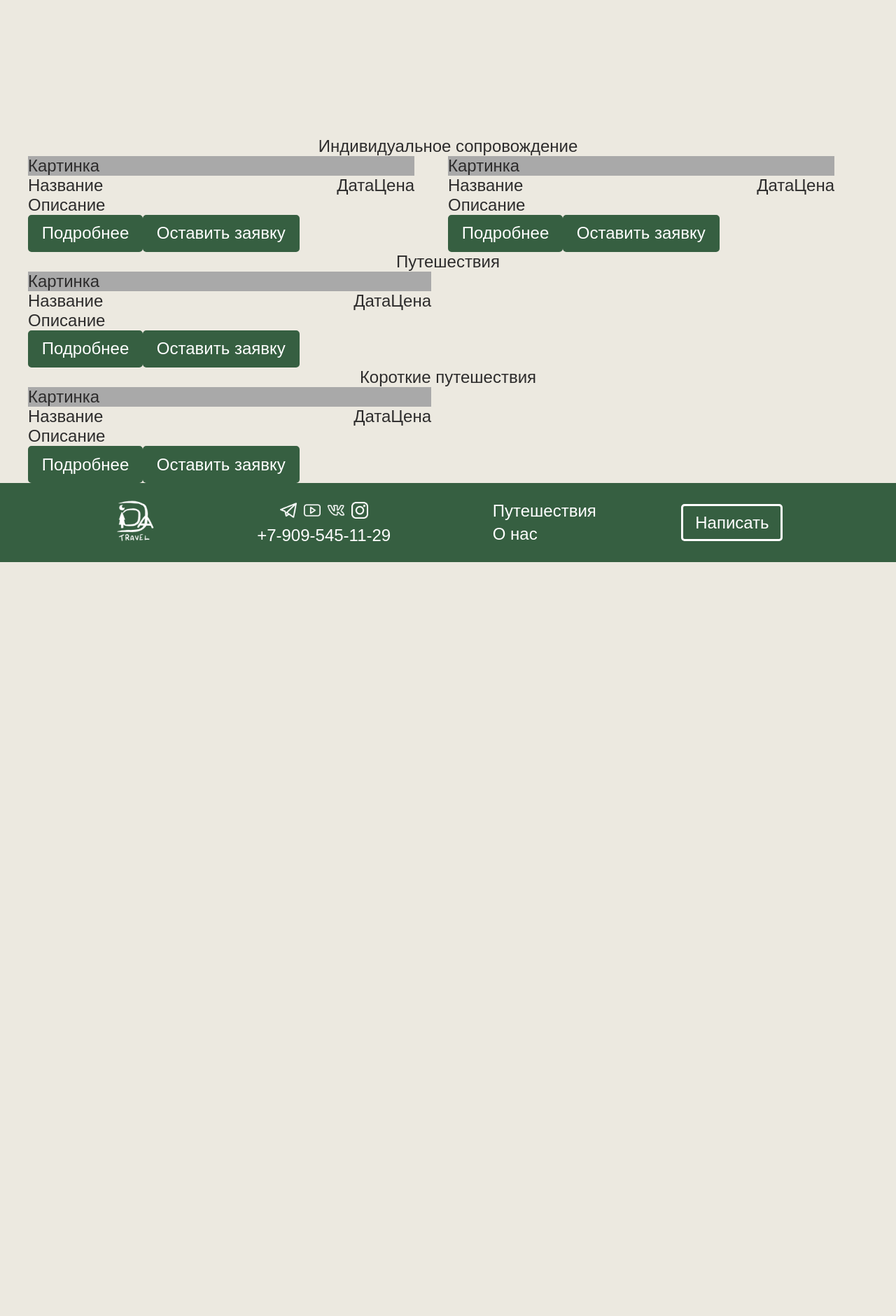
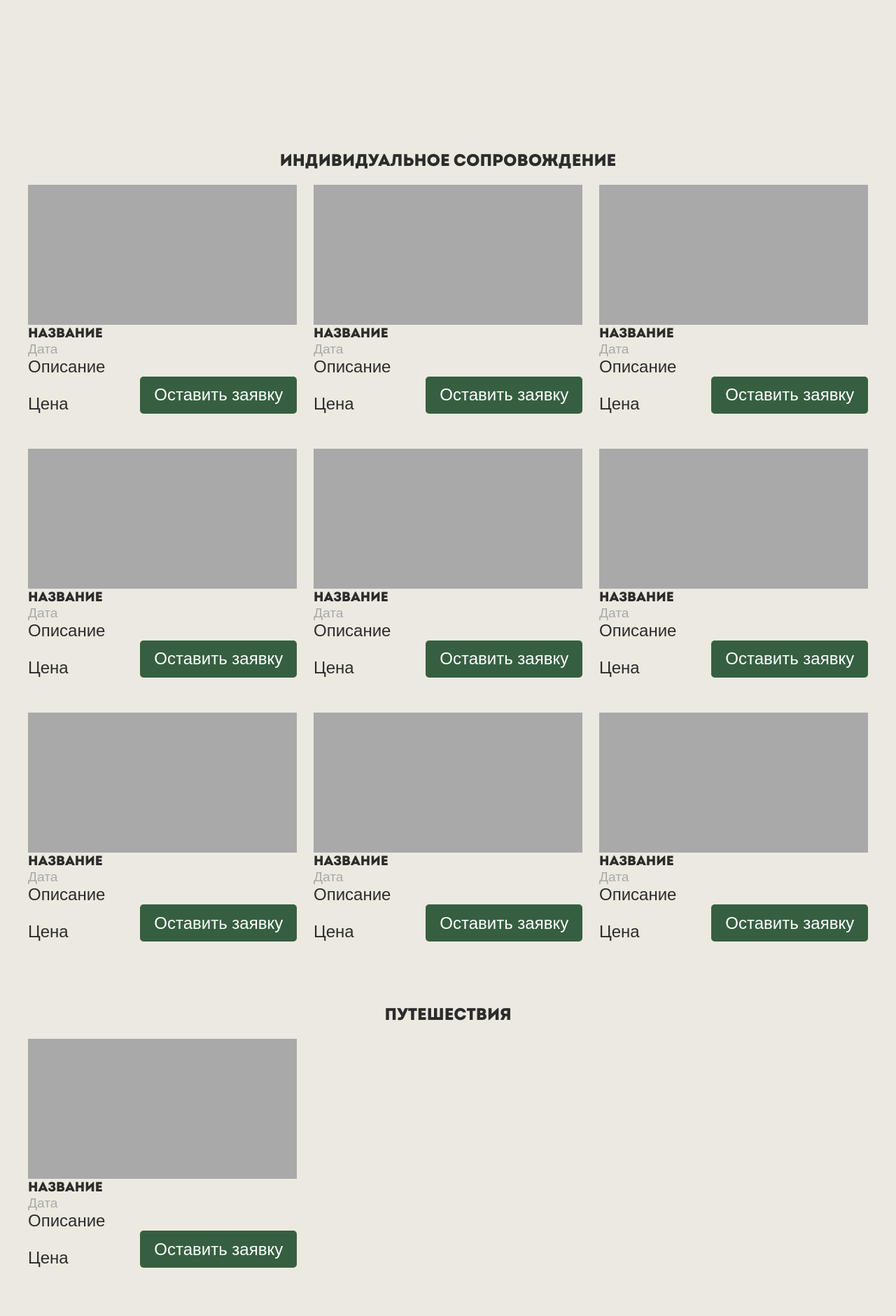
Before and after one commit to TwoMokko/travel, a PHP site: page /tour in a window 1280 px wide. Shown: the part 305-2185 px from the top of the page at 70% size. Before the commit the page ends 1108 px from the top, so only its background shows below. Run offline with PHP 8.4, Linux system fonts and the light colour scheme; style sheets or scripts are compiled from the project's sources; some libraries are stand-ins or nearby versions; some web fonts are replaced.

Commit message:
Change style

```diff
--- a/about.php
+++ b/about.php
@@ -4,7 +4,7 @@
 	require 'templates/footer.tpl';
 	require 'templates/main.tpl';
 
-    function Title(): string {
+    function Title() {
         return 'О нас';
     }
 
--- a/css/main.scss
+++ b/css/main.scss
@@ -124,7 +124,7 @@ button, input[type="button"], input[type="submit"] {
 }
 .block.photo {
 	display: flex; margin: 0 auto; padding: 0 10%; max-width: 1200px;
-	div.main { width: 40%; margin-right: 2%; }
+	div.main { width: 48%; margin-right: 2%; }
 	div.header.photo { font-family: Intro, sans-serif; padding: 1rem 0; font-size: 0.8rem; }
 	div.main_photo {
 		div {
@@ -199,12 +199,13 @@ button, input[type="button"], input[type="submit"] {
 			}
 		}
 		> div {
-			margin-top: auto; margin-bottom: auto;
+			margin-top: auto; margin-bottom: auto; display: flex; flex-direction: column; padding: 30px 0;
 			&:nth-of-type(3) {
-				text-align: left;
-				> div {
+				> a {
+				text-align: left; color: white; text-decoration: none;
+				&:hover { text-decoration: underline; }
 				&:not(:last-child) { margin-bottom: 5px; }
-			}
+				}
 			}
 		}
 	}
@@ -213,24 +214,28 @@ button, input[type="button"], input[type="submit"] {
 .block.page_about_us { text-align: center; margin: 0 auto; padding: 5% 20%; max-width: 1200px; }
 
 .block.travels {
-	> div:first-child { text-align: center; }
+	padding: 20px 0;
+	> div:first-child { text-align: center; font-family: Intro, sans-serif; padding-bottom: 20px; }
 	.cards_tour {
-		display: flex; width: 100%; max-width: 1200px; margin: 0 auto;
+		display: flex; width: 100%; max-width: 1200px; margin: 0 auto; flex-wrap: wrap;
 		> div {
-			width: 48%;padding-right: 4%;
+			width: 32%; padding-bottom: 50px;
+			&:not(:nth-of-type(3n+3)) { padding-right: 2%; }
 			> div {
-
-				&:nth-of-type(1) { background-color: darkgray; }
-				&:nth-of-type(2) {
+				&:nth-of-type(1) { background-color: darkgray; height: 200px; }
+				&:nth-of-type(2) { font-family: Intro, sans-serif; font-size: 0.8rem; }
+				&:nth-of-type(3) { color: darkgray; font-size: 0.8rem; }
+				&:nth-of-type(4) {}
+				&:nth-of-type(5) {
 					display: flex;
 					> div {
-						&:nth-of-type(1) { flex: auto; }
-						&:nth-of-type(2) {}
-						&:nth-of-type(3) {}
+						&:first-child { flex: auto; position: relative;
+							> div { position: absolute; bottom: 0; }
+						}
+						&:last-child {}
 					}
+
 				}
-				&:nth-of-type(3) {}
-				&:nth-of-type(4) { display: flex; }
 			}
 		}
 	}
--- a/index.php
+++ b/index.php
@@ -6,7 +6,7 @@
 
 
 
-    function Title(): string {
+    function Title() {
         return 'Главная';
     }
 
@@ -61,7 +61,7 @@
 						</select>
 					</div>
 					<div>
-						<input type = "submit" value = "Забронировать">
+						<input type = "submit" value = "Оставить заявку">
 					</div>
 				</form>
 			</div>
--- a/templates/footer.tpl
+++ b/templates/footer.tpl
@@ -14,8 +14,11 @@
                     <div>+7-909-545-11-29</div>
                 </div>
                 <div>
-                    <div>Путешествия</div>
-                    <div>О нас</div>
+                    <a href = "/">Главная</a>
+                    <a href = "/tour">Путешествия</a>
+                    <a href = "/about">О нас</a>
+                    <a href = "/adventure">Наши приключения</a>
+                    <a href = "/photo">Фотографии</a>
                 </div>
                 <div>
 					<input type = "button" value = "Написать" class = "transparent">
--- a/templates/top.tpl
+++ b/templates/top.tpl
@@ -14,7 +14,7 @@
             <a href = "/">Главная</a>
             <a href = "/tour">Путешествия</a>
             <a href = "/about">О нас</a>
-            <a>Наши приключения</a>
-            <a>Фотографии</a>
+            <a href = "/adventure">Наши приключения</a>
+            <a href = "/photo">Фотографии</a>
         </div><?php
     }
--- a/tour.php
+++ b/tour.php
@@ -4,7 +4,7 @@
     require 'templates/footer.tpl';
     require 'templates/main.tpl';
 
-    function Title(): string {
+    function Title() {
         return 'Путешествия';
     }
 
@@ -25,29 +25,129 @@
             <div>Индивидуальное сопровождение</div>
             <div class = "cards_tour">
                 <div>
-                    <div>Картинка</div>
-                    <div>
+                    <div></div>
                     <div>Название</div>
                     <div>Дата</div>
+                    <div>Описание</div>
+                    <div>
+                        <div>
                             <div>Цена</div>
                         </div>
-                    <div>Описание</div>
                         <div>
-                        <input type = "button" value = "Подробнее">
                             <input type = "button" value = "Оставить заявку">
                         </div>
                     </div>
+                </div>
                 <div>
-                    <div>Картинка</div>
-                    <div>
+                    <div></div>
                     <div>Название</div>
                     <div>Дата</div>
+                    <div>Описание</div>
+                    <div>
+                        <div>
                             <div>Цена</div>
                         </div>
+                        <div>
+                            <input type = "button" value = "Оставить заявку">
+                        </div>
+                    </div>
+                </div>
+                <div>
+                    <div></div>
+                    <div>Название</div>
+                    <div>Дата</div>
                     <div>Описание</div>
                     <div>
-                        <input type = "button" value = "Подробнее">
+                        <div>
+                            <div>Цена</div>
+                        </div>
+                        <div>
                             <input type = "button" value = "Оставить заявку">
+                        </div>
+                    </div>
+                </div>
+                <div>
+                    <div></div>
+                    <div>Название</div>
+                    <div>Дата</div>
+                    <div>Описание</div>
+                    <div>
+                        <div>
+                            <div>Цена</div>
+                        </div>
+                        <div>
+                            <input type = "button" value = "Оставить заявку">
+                        </div>
+                    </div>
+                </div>
+                <div>
+                    <div></div>
+                    <div>Название</div>
+                    <div>Дата</div>
+                    <div>Описание</div>
+                    <div>
+                        <div>
+                            <div>Цена</div>
+                        </div>
+                        <div>
+                            <input type = "button" value = "Оставить заявку">
+                        </div>
+                    </div>
+                </div>
+                <div>
+                    <div></div>
+                    <div>Название</div>
+                    <div>Дата</div>
+                    <div>Описание</div>
+                    <div>
+                        <div>
+                            <div>Цена</div>
+                        </div>
+                        <div>
+                            <input type = "button" value = "Оставить заявку">
+                        </div>
+                    </div>
+                </div>
+                <div>
+                    <div></div>
+                    <div>Название</div>
+                    <div>Дата</div>
+                    <div>Описание</div>
+                    <div>
+                        <div>
+                            <div>Цена</div>
+                        </div>
+                        <div>
+                            <input type = "button" value = "Оставить заявку">
+                        </div>
+                    </div>
+                </div>
+                <div>
+                    <div></div>
+                    <div>Название</div>
+                    <div>Дата</div>
+                    <div>Описание</div>
+                    <div>
+                        <div>
+                            <div>Цена</div>
+                        </div>
+                        <div>
+                            <input type = "button" value = "Оставить заявку">
+                        </div>
+                    </div>
+                </div>
+                <div>
+                    <div></div>
+                    <div>Название</div>
+                    <div>Дата</div>
+                    <div>Описание</div>
+                    <div>
+                        <div>
+                            <div>Цена</div>
+                        </div>
+                        <div>
+                            <input type = "button" value = "Оставить заявку">
+                        </div>
                     </div>
                 </div>
             </div>
@@ -56,16 +156,17 @@
             <div>Путешествия</div>
             <div class = "cards_tour">
                 <div>
-                    <div>Картинка</div>
-                    <div>
+                    <div></div>
                     <div>Название</div>
                     <div>Дата</div>
+                    <div>Описание</div>
+                    <div>
+                        <div>
                             <div>Цена</div>
                         </div>
-                    <div>Описание</div>
                         <div>
-                        <input type = "button" value = "Подробнее">
                             <input type = "button" value = "Оставить заявку">
+                        </div>
                     </div>
                 </div>
             </div>
@@ -74,16 +175,17 @@
             <div>Короткие путешествия</div>
             <div class = "cards_tour">
                 <div>
-                    <div>Картинка</div>
-                    <div>
+                    <div></div>
                     <div>Название</div>
                     <div>Дата</div>
+                    <div>Описание</div>
+                    <div>
+                        <div>
                             <div>Цена</div>
                         </div>
-                    <div>Описание</div>
                         <div>
-                        <input type = "button" value = "Подробнее">
                             <input type = "button" value = "Оставить заявку">
+                        </div>
                     </div>
                 </div>
             </div>
```
Also changed, not shown: adventure.php (added, +68 -0 lines), photo.php (added, +29 -0 lines). Lines whose indentation alone changed are shown as unchanged.
